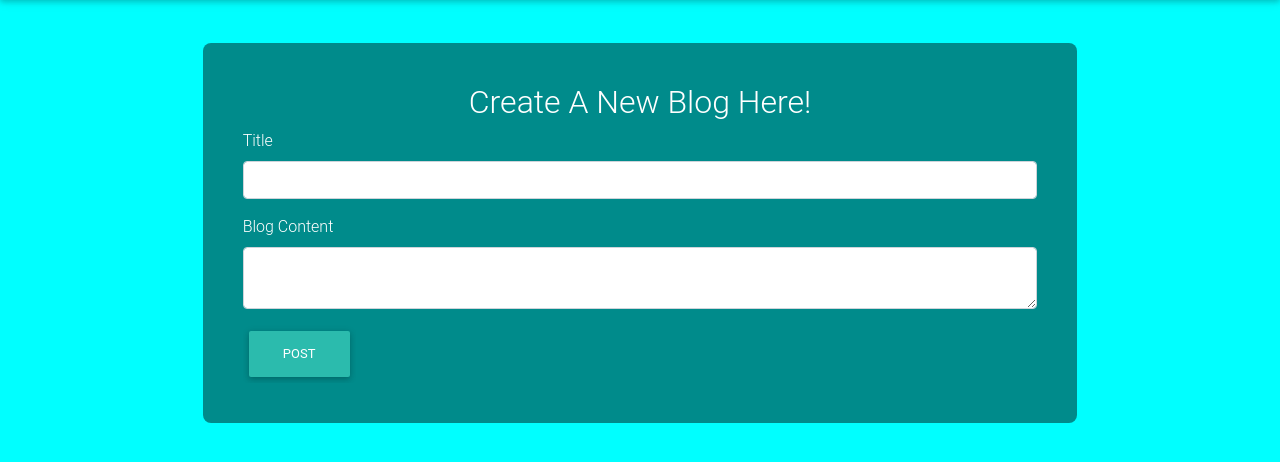
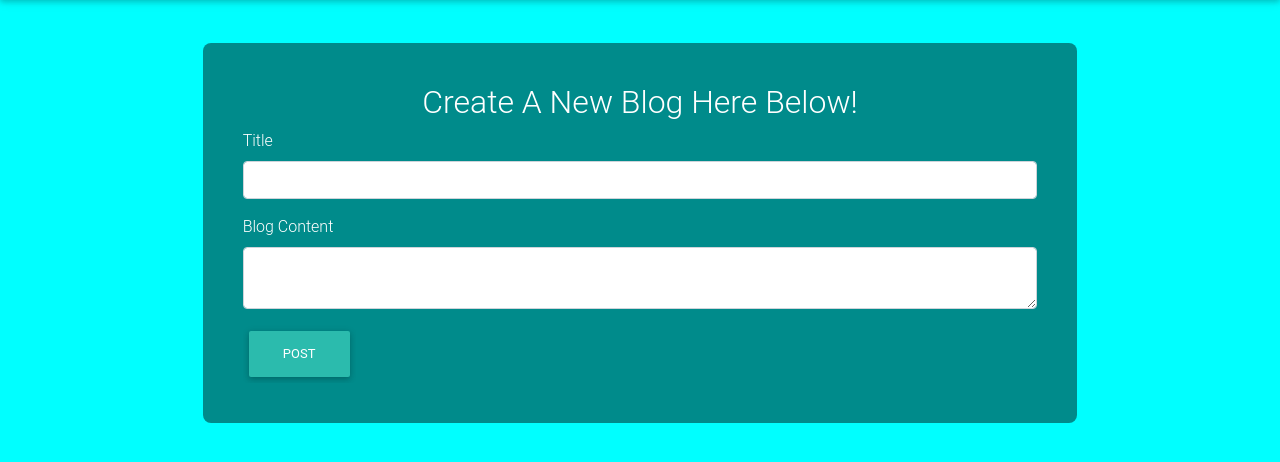
Before and after one commit to dennis027/personal-blog, a Flask app: page /new_post in a window 1280 px wide. Shown: the part 56-518 px from the top of the page. Run offline with Flask 2, Linux system fonts and the light colour scheme; the visitor is signed in with stand-in values (Sample User, id 1); data comes from the database, SQL or seed files in the repository; data that the repository does not hold is empty; some libraries are stand-ins or nearby versions; some web fonts are replaced.

Commit message:
updated app

```diff
--- a/app/templates/newblog.html
+++ b/app/templates/newblog.html
@@ -9,7 +9,7 @@
 
             <div class="col-md-2"></div>
             <div class="col-md-8" id="postform">
-                <h2 class="text-center">Create A New Blog Here!</h2>
+                <h2 class="text-center">  Create A New Blog Here Below!</h2>
                 {{wtf.quick_form(form)}}
             </div>
             <div class="col-md-2"></div>
```
